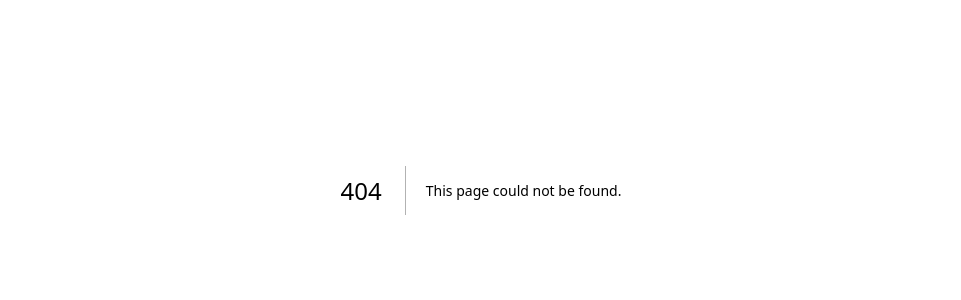
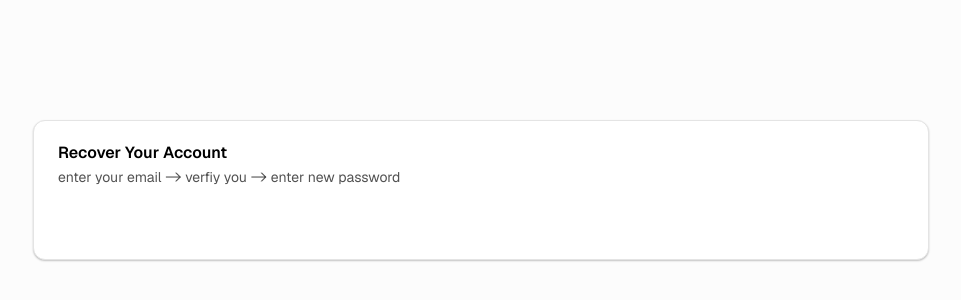
Before and after one commit to IamDevTrivedi/NextJS-ShadCN-Dark, a Next.js app in the folder client/: page /accounts/forgot-password in a window 1280 px wide. Before the commit this address had no page. Shown: the part 210-510 px from the top of the page, without its empty margins (159-1120 px from the left). Built offline with nearby package versions, Linux system fonts and the light colour scheme.

Commit message:
good to go

```diff
--- /dev/null
+++ b/client/app/accounts/forgot-password/page.js
@@ -0,0 +1,28 @@
+import {
+    Card,
+    CardContent,
+    CardDescription,
+    CardFooter,
+    CardHeader,
+    CardTitle,
+} from "@/components/ui/Card";
+import React from "react";
+
+export default function page() {
+    return (
+        <div className="h-screen max-w-4xl mx-auto flex items-center justify-center">
+            <Card className={"w-full flex items-center justify-center mx-auto"}>
+                <CardHeader className={"w-full"}>
+                    <CardTitle>Recover Your Account </CardTitle>
+                    <CardDescription>
+                        {"enter your email -> verfiy you -> enter new password"}
+                    </CardDescription>
+                </CardHeader>
+
+                <CardContent></CardContent>
+
+                <CardFooter></CardFooter>
+            </Card>
+        </div>
+    );
+}
--- a/client/app/accounts/login/page.js
+++ b/client/app/accounts/login/page.js
@@ -141,12 +141,12 @@ export default function LoginForm() {
                             </div>
 
                             <div className="flex items-center justify-between">
-                                <a
-                                    href="accounts/forgot-password"
+                                <Link
+                                    href="/accounts/forgot-password"
                                     className="text-sm text-muted-foreground hover:text-primary hover:underline underline-offset-2 transition-all duration-200"
                                 >
                                     Forgot password?
-                                </a>
+                                </Link>
                             </div>
 
                             <div className="pt-4">
```
